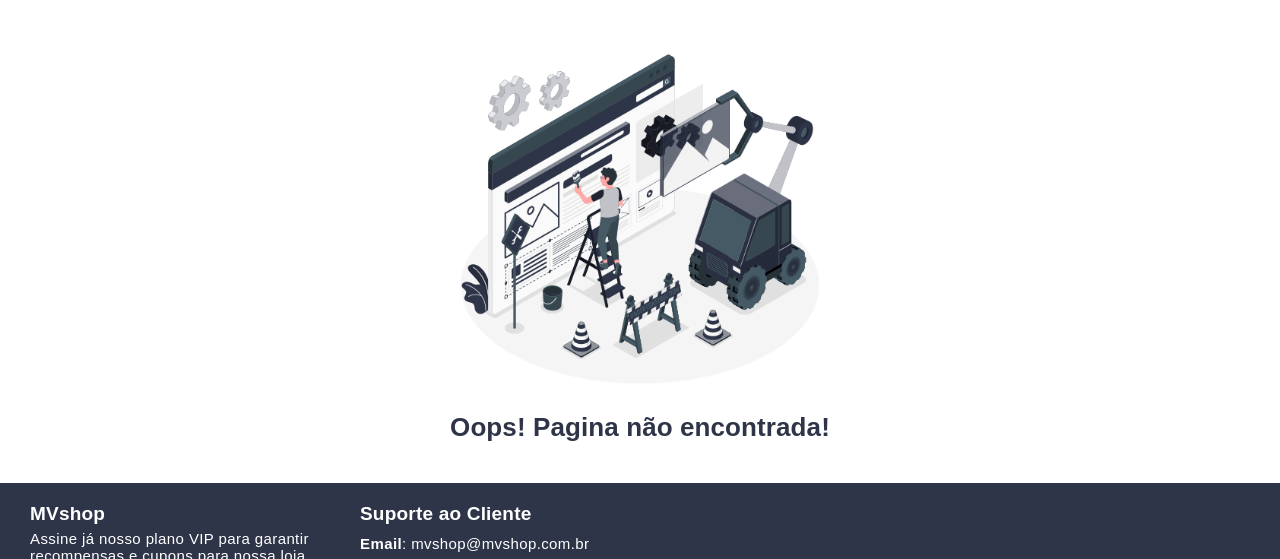
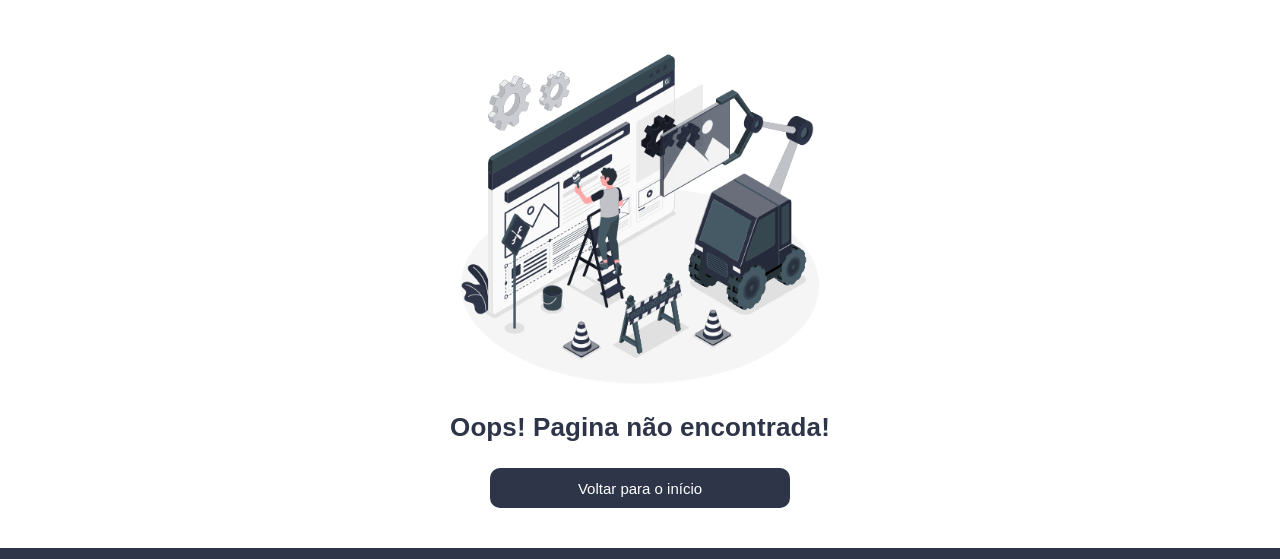
Before and after one commit to PixShopping/Dropp, a plain HTML site: page 404.html in a window 1280 px wide. Shown: the part 182-741 px from the top of the page. Drawn offline with nearby package versions, Linux system fonts and the light colour scheme; no server answers.

Commit message:
atualização

```diff
--- a/404.html
+++ b/404.html
@@ -66,6 +66,7 @@
         <div class="error">
             <img src="./src/img/404.gif">
             <h1>Oops! Pagina não encontrada!</h1>
+            <button onclick="abrirURL('index.html')">Voltar para o início</button>
         </div>
 
     </main>
--- a/style.css
+++ b/style.css
@@ -57,8 +57,31 @@ body {
     font-size: 26px;
     font-weight: 600;
     letter-spacing: 0.1px;
+    margin: 5px 0px 20px 0px;
+    color: var(--background);
+}
+
+.container .error button {
+    width: 95%;
+    max-width: 300px;
+    height: 40px;
+    background: var(--background);
     margin: 5px 0px 40px 0px;
+    color: var(--text);
+    border-radius: 10px;
+    font-size: 15px;
+    border: 2px solid var(--background);
+    cursor: pointer;
+} .container .error button:hover {
+    box-shadow: 0px 5px 15px var(--background);
     color: var(--background);
+    background: transparent;
+    transition: all .3s linear;
+} .container .error button:focus {
+    box-shadow: 0px 5px 15px var(--background);
+    color: var(--background);
+    background: transparent;
+    transition: all .3s linear;
 }
 
 .container .carrossel {
```
